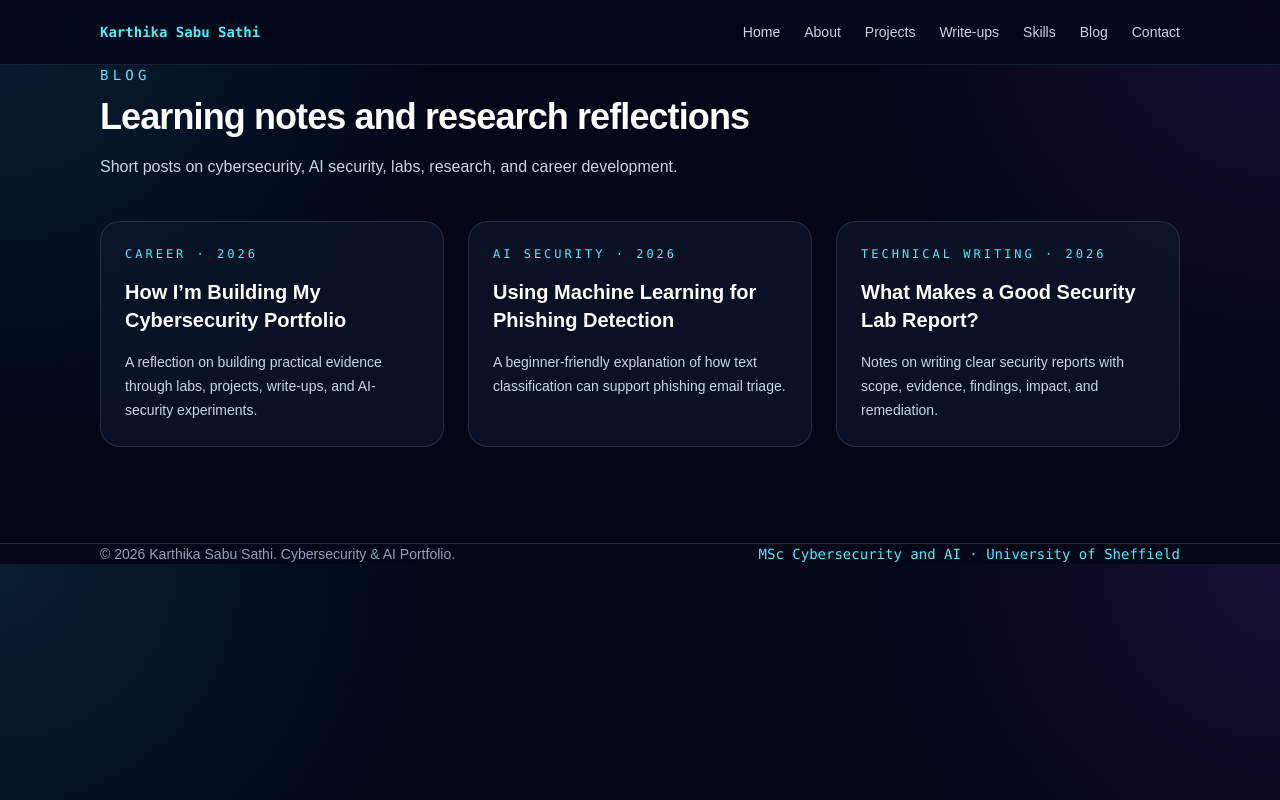
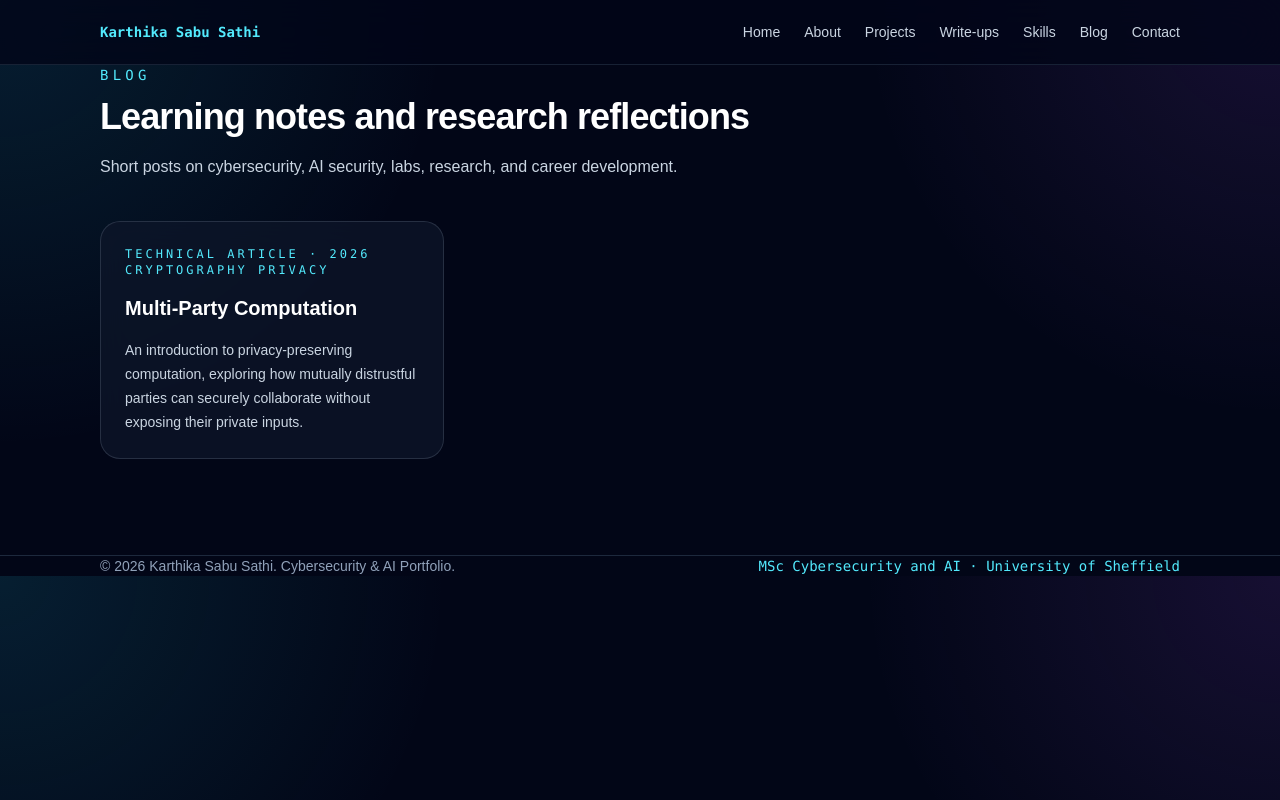
Before and after one commit to Karthikaaah/karthika-portfolio, a Next.js app: page /blog in a window 1280 px wide. Built offline with nearby package versions, Linux system fonts and the light colour scheme.

Commit message:
Update page.tsx

```diff
--- a/app/blog/page.tsx
+++ b/app/blog/page.tsx
@@ -2,26 +2,16 @@ import SectionHeading from "@/components/SectionHeading";
 
 const posts = [
   {
-    title: "How I’m Building My Cybersecurity Portfolio",
-    category: "Career",
+    title: "Multi-Party Computation",
+    category: "Technical Article",
     date: "2026",
+    area: "Cryptography",
+    content:"Privacy",
     summary:
-      "A reflection on building practical evidence through labs, projects, write-ups, and AI-security experiments.",
+      "An introduction to privacy-preserving computation, exploring how mutually distrustful parties can securely collaborate without exposing their private inputs.",
   },
-  {
-    title: "Using Machine Learning for Phishing Detection",
-    category: "AI Security",
-    date: "2026",
-    summary:
-      "A beginner-friendly explanation of how text classification can support phishing email triage.",
-  },
-  {
-    title: "What Makes a Good Security Lab Report?",
-    category: "Technical Writing",
-    date: "2026",
-    summary:
-      "Notes on writing clear security reports with scope, evidence, findings, impact, and remediation.",
-  },
+
+
 ];
 
 export default function BlogPage() {
@@ -37,7 +27,7 @@ export default function BlogPage() {
         {posts.map((post) => (
           <article key={post.title} className="card p-6">
             <p className="font-mono text-xs uppercase tracking-[0.25em] text-cyan-300">
-              {post.category} · {post.date}
+              {post.category} · {post.date} {post.area} {post.content}
             </p>
             <h3 className="mt-4 text-xl font-semibold text-white">
               {post.title}
```
